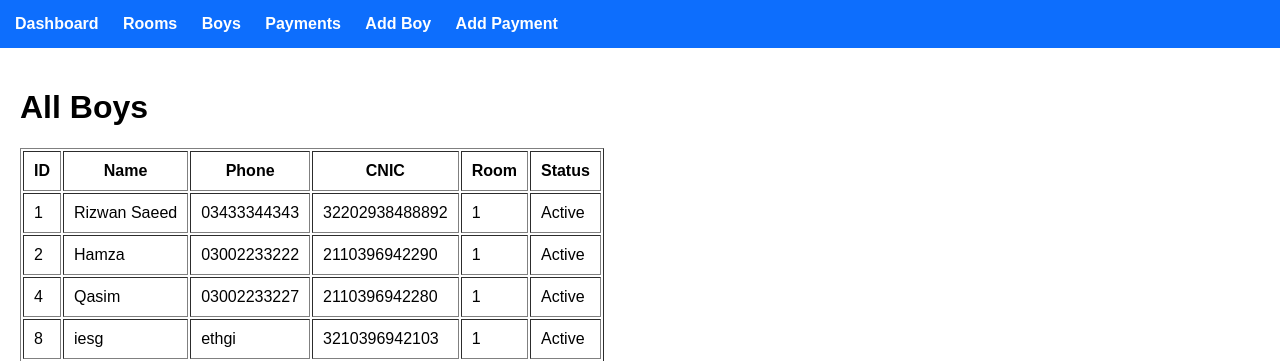
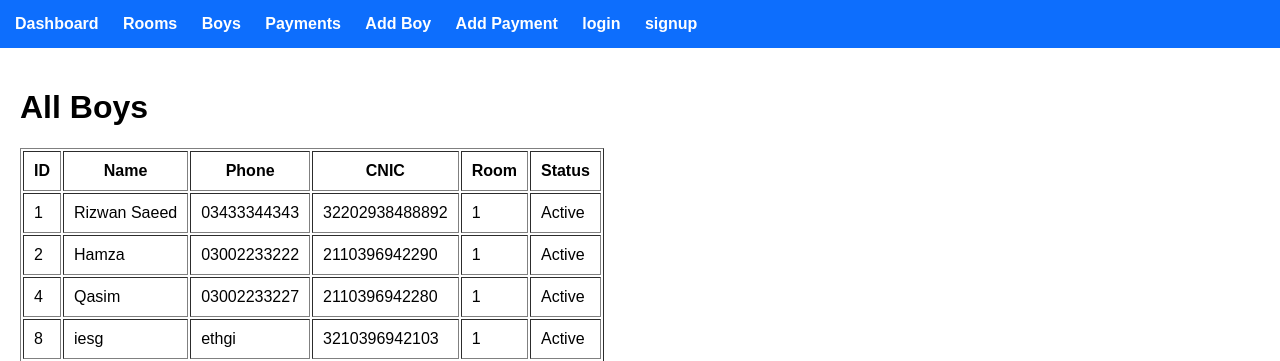
Before and after one commit to dev-furqan-byte/Hostal_system, a Django app: page /boys/ in a window 1280 px wide. Shown: the top 361 px of the page. Run offline with Django 5.2, Linux system fonts and the light colour scheme; data comes from the database, SQL or seed files in the repository; both versions use the stored data as it was after the commit.

Commit message:
without login show login button in dashboard and when login show logout button , first show dashboard and without any changes or delete enter in all over system

```diff
--- a/Hostal_system/settings.py
+++ b/Hostal_system/settings.py
@@ -26,6 +26,8 @@ SECRET_KEY = 'django-insecure-^$kwrxk(hv)hbk_6u+kcn1wq58op!9hg)6i5*bbrf9-!qnznll
 DEBUG = True
 
 ALLOWED_HOSTS = [
+    "127.0.0.1",
+    "localhost",
     "furqanhameed.pythonanywhere.com",
     "www.furqanhameed.pythonanywhere.com",
 ]
--- a/accounts/urls.py
+++ b/accounts/urls.py
@@ -19,7 +19,7 @@ from django.urls import path
 from accounts import views
 
 urlpatterns = [
-    path('',views.signup,name='signup'),
+    path('signup',views.signup,name='signup'),
     path("login/", views.user_login, name="login"),
     path("logout/", views.user_logout, name="logout"),
 ]
--- a/hostal/urls.py
+++ b/hostal/urls.py
@@ -18,7 +18,7 @@ from django.contrib import admin
 from django.urls import path
 from .import views
 urlpatterns = [
-    path('dashboard/', views.dashboard, name='dashboard'),
+    path('', views.dashboard, name='dashboard'),
     path("rooms/", views.room_list, name="room_list"),
     path("add_boy/", views.add_boy, name="add_boy"),
     path("boys/", views.boys_list, name="boys_list"),
--- a/hostal/views.py
+++ b/hostal/views.py
@@ -2,7 +2,6 @@ from django.shortcuts import render, redirect,get_object_or_404
 from django.contrib.auth.decorators import login_required
 from django.contrib import messages
 from .models import Boy, Room
-
 from django.db import IntegrityError
 
 @login_required
@@ -30,11 +29,11 @@ def add_boy(request):
             return redirect("add_boy")
     return render(request, "hostal/add_boy.html", {"rooms": rooms})
 
-@login_required
+
 def room_list(request):
     rooms = Room.objects.all()
     return render(request, "hostal/room_list.html", {"rooms": rooms})
-@login_required
+
 def dashboard(request):
 
     total_rooms = Room.objects.count()
--- a/payment/templates/payment/base.html
+++ b/payment/templates/payment/base.html
@@ -48,11 +48,16 @@
     <a href="{% url 'add_boy' %}">Add Boy</a>
 
     <a href="{% url 'add_payment' %}">Add Payment</a>
-{% if request.user.is_authenticated %}
 
 
-<a href="{% url 'logout' %}">Logout</a>
+
+{% if request.user.is_authenticated  %}
+    <a href="{% url 'logout' %}">Logout</a>
+{% else %}
+    <a href="{% url 'login'%}">login</a>
+    <a href="{% url 'signup'%}">signup</a>
 {% endif %}
+
 
 </nav>
 
```
Also changed, not shown: db.sqlite3.
